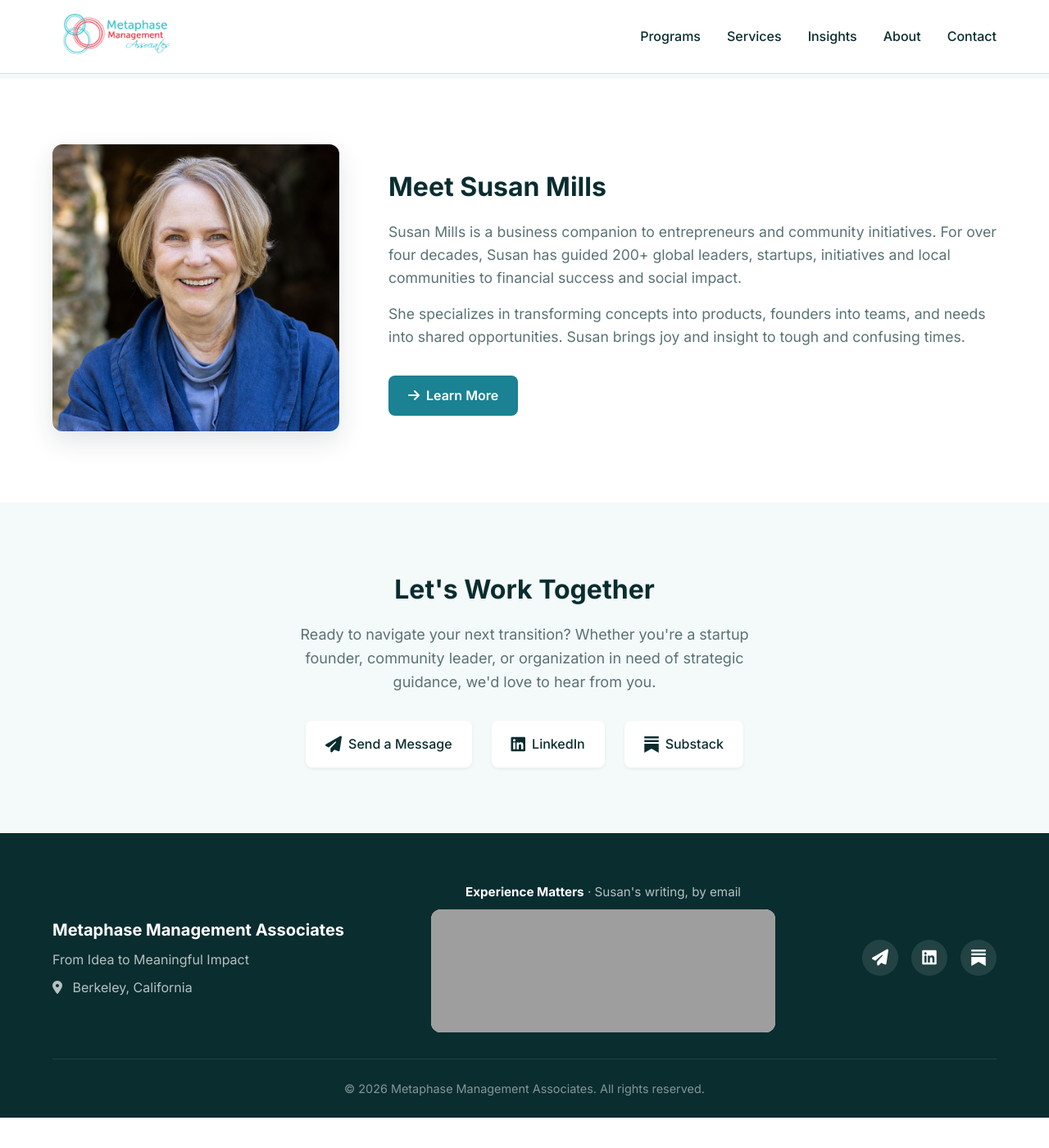
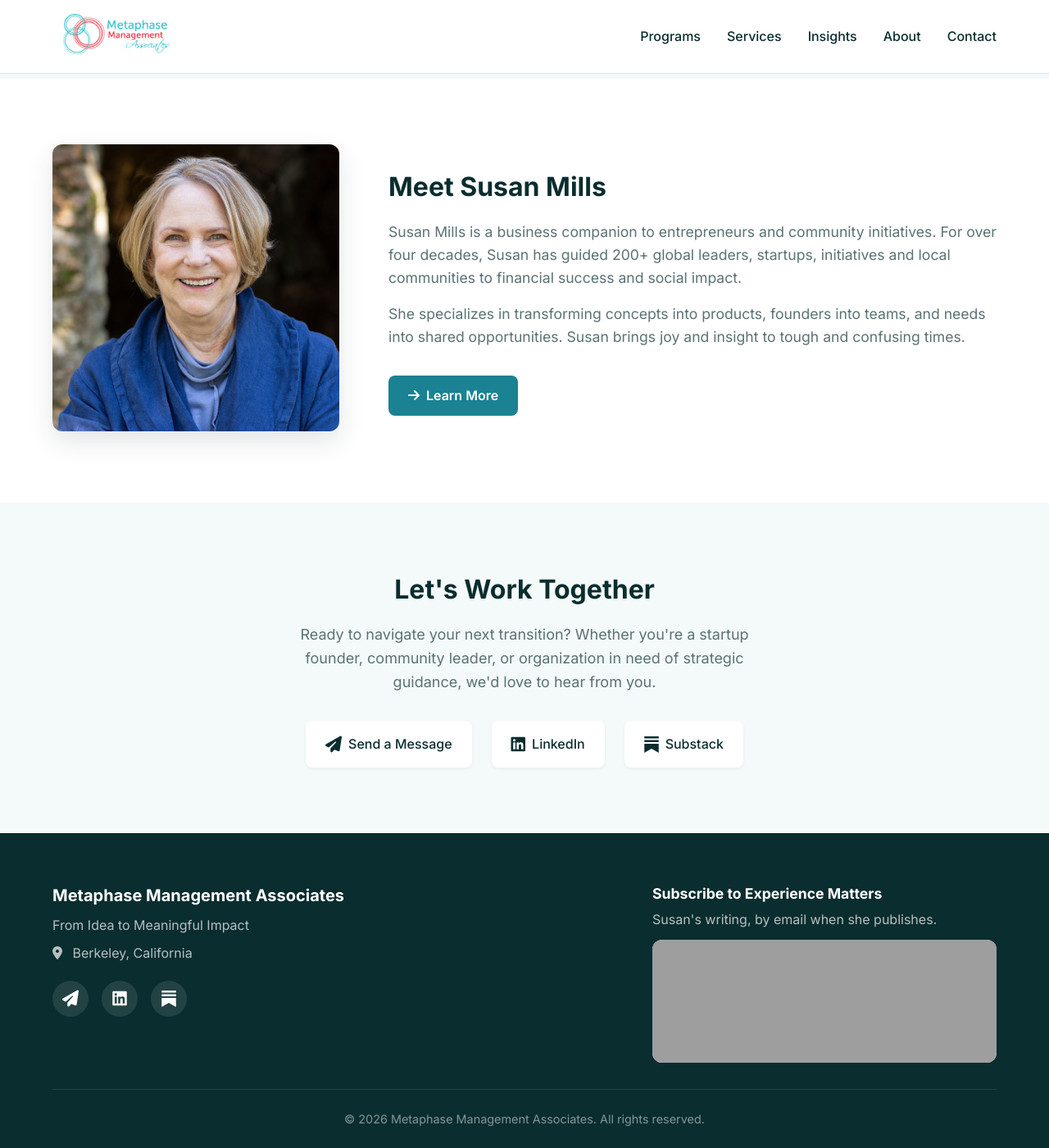
Before and after one commit to RPPLee/susan-website, a Jekyll site: the page built from index.html, in a window 1280 px wide and 1400 px high, scrolled down 3078 px. Shown: the whole window at 82% size. Built offline with Jekyll 4.4.1, drawn with Linux system fonts in a browser that asks for light colours; before the commit the page ends 4441 px from its top, so only the background shows below that; grey boxes are pictures that could not be loaded.

Commit message:
Lay the footer out in two columns and stop stale stylesheets
The firm, tagline, location and icons sit on the left, and the Substack
form sits on the right under a left-aligned heading. Phones stack and
centre both. The last layout looked broken in Lee's browser because
GitHub Pages lets browsers keep style.css for ten minutes, so a new page
met the old stylesheet. The stylesheet link now carries the build time.

Co-Authored-By: Claude Opus 5 (1M context) <noreply@anthropic.com>

```diff
--- a/_includes/footer.html
+++ b/_includes/footer.html
@@ -1,18 +1,12 @@
 <footer class="site-footer">
   <div class="container">
     <div class="footer-content">
+      <div class="footer-brand">
         <div class="footer-info">
           <h3>{{ site.data.settings.title }}</h3>
           <p>{{ site.data.settings.tagline }}</p>
           <p class="location"><i class="fas fa-map-marker-alt"></i> {{ site.data.settings.author.location }}</p>
         </div>
-
-      {% if site.data.settings.social.substack and page.url != '/insights/' %}
-      <div class="footer-subscribe">
-        <p><strong>Experience Matters</strong> &middot; Susan's writing, by email</p>
-        <iframe src="{{ site.data.settings.social.substack }}embed" title="Subscribe to Experience Matters" width="420" height="150" frameborder="0" scrolling="no" loading="lazy"></iframe>
-      </div>
-      {% endif %}
 
         <div class="footer-social">
           <a href="{{ '/contact/' | relative_url }}" aria-label="Contact">
@@ -31,6 +25,15 @@
         </div>
       </div>
 
+      {% if site.data.settings.social.substack and page.url != '/insights/' %}
+      <div class="footer-subscribe">
+        <h4>Subscribe to Experience Matters</h4>
+        <p>Susan's writing, by email when she publishes.</p>
+        <iframe src="{{ site.data.settings.social.substack }}embed" title="Subscribe to Experience Matters" width="420" height="150" frameborder="0" scrolling="no" loading="lazy"></iframe>
+      </div>
+      {% endif %}
+    </div>
+
     <div class="footer-bottom">
       <p>&copy; {{ 'now' | date: '%Y' }} {{ site.data.settings.title }}. All rights reserved.</p>
     </div>
--- a/_layouts/default.html
+++ b/_layouts/default.html
@@ -19,7 +19,7 @@
   <link rel="stylesheet" href="https://cdnjs.cloudflare.com/ajax/libs/font-awesome/6.4.0/css/all.min.css">
 
   <!-- Main CSS -->
-  <link rel="stylesheet" href="{{ '/assets/css/style.css' | relative_url }}">
+  <link rel="stylesheet" href="{{ '/assets/css/style.css' | relative_url }}?v={{ site.time | date: '%s' }}">
 
   {% if page.noindex %}<meta name="robots" content="noindex">{% endif %}
   {% seo %}
--- a/assets/css/style.css
+++ b/assets/css/style.css
@@ -1322,31 +1322,49 @@ section {
   }
 }
 
-/* ===== Footer subscribe form (op-035, ticket 09), in the footer's one row ===== */
-.footer-content {
-  gap: 32px;
+/* ===== Footer: firm and icons on the left, subscribe form on the right (op-035, ticket 09) ===== */
+.site-footer .footer-content {
+  align-items: flex-start;
+  gap: 48px;
+}
+
+.footer-brand .footer-social {
+  margin-top: 20px;
 }
 
 .footer-subscribe {
   flex: 0 1 420px;
-  text-align: center;
+}
+
+.footer-subscribe h4 {
+  font-size: 1.1rem;
+  margin-bottom: 4px;
 }
 
 .footer-subscribe p {
   color: rgba(255, 255, 255, 0.7);
-  font-size: 0.95rem;
-  margin-bottom: 8px;
-}
-
-.footer-subscribe strong {
-  color: #fff;
+  margin-bottom: 12px;
 }
 
 .footer-subscribe iframe {
   display: block;
   width: 100%;
-  max-width: 420px;
-  margin: 0 auto;
   border-radius: 12px;
   background: #fff;
 }
+
+@media (max-width: 768px) {
+  .site-footer .footer-content {
+    align-items: center;
+  }
+
+  .footer-brand .footer-social {
+    justify-content: center;
+  }
+
+  .footer-subscribe {
+    flex-basis: auto;
+    width: 100%;
+    text-align: center;
+  }
+}
```
Lines whose indentation alone changed are shown as unchanged.
